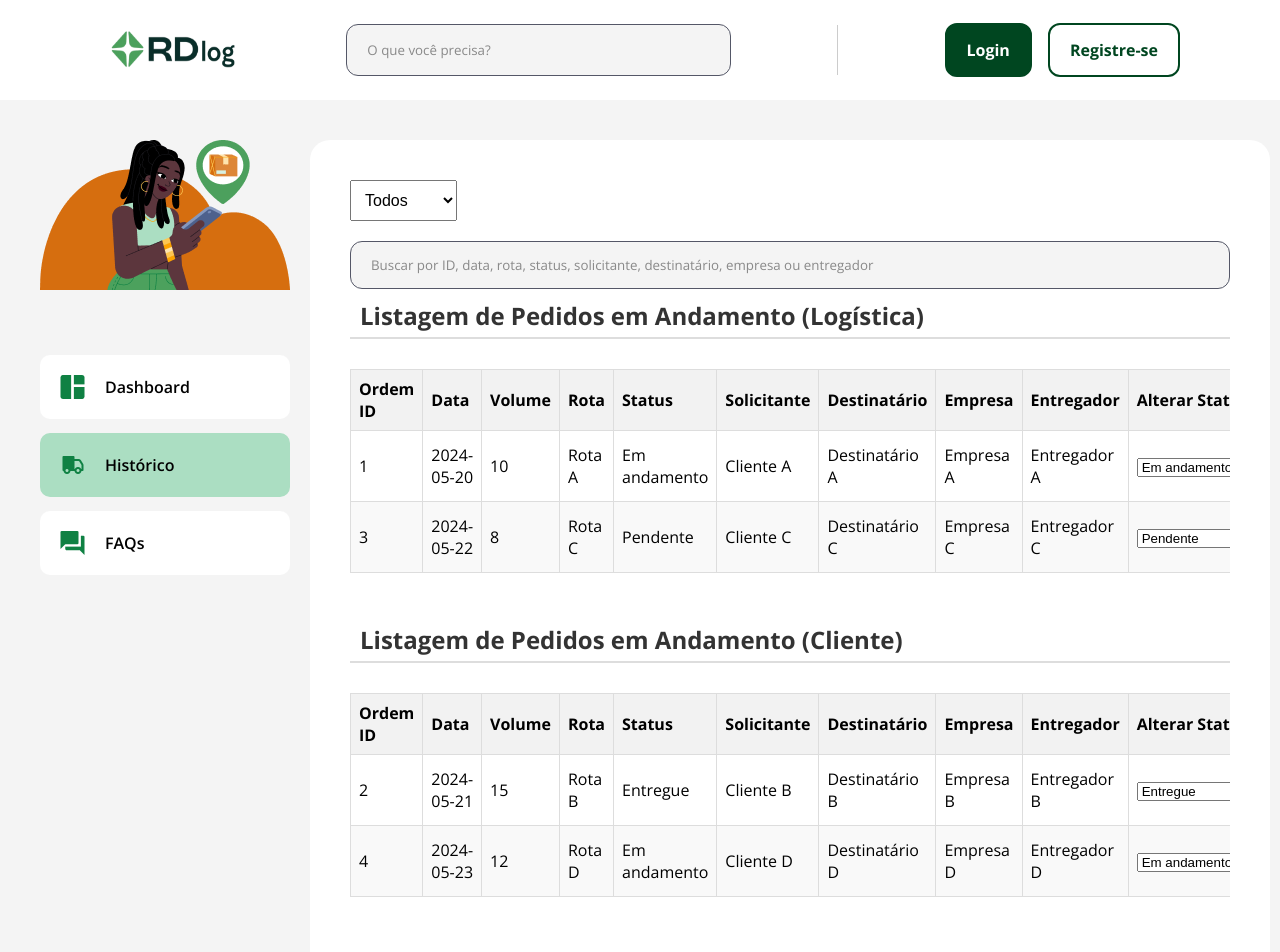
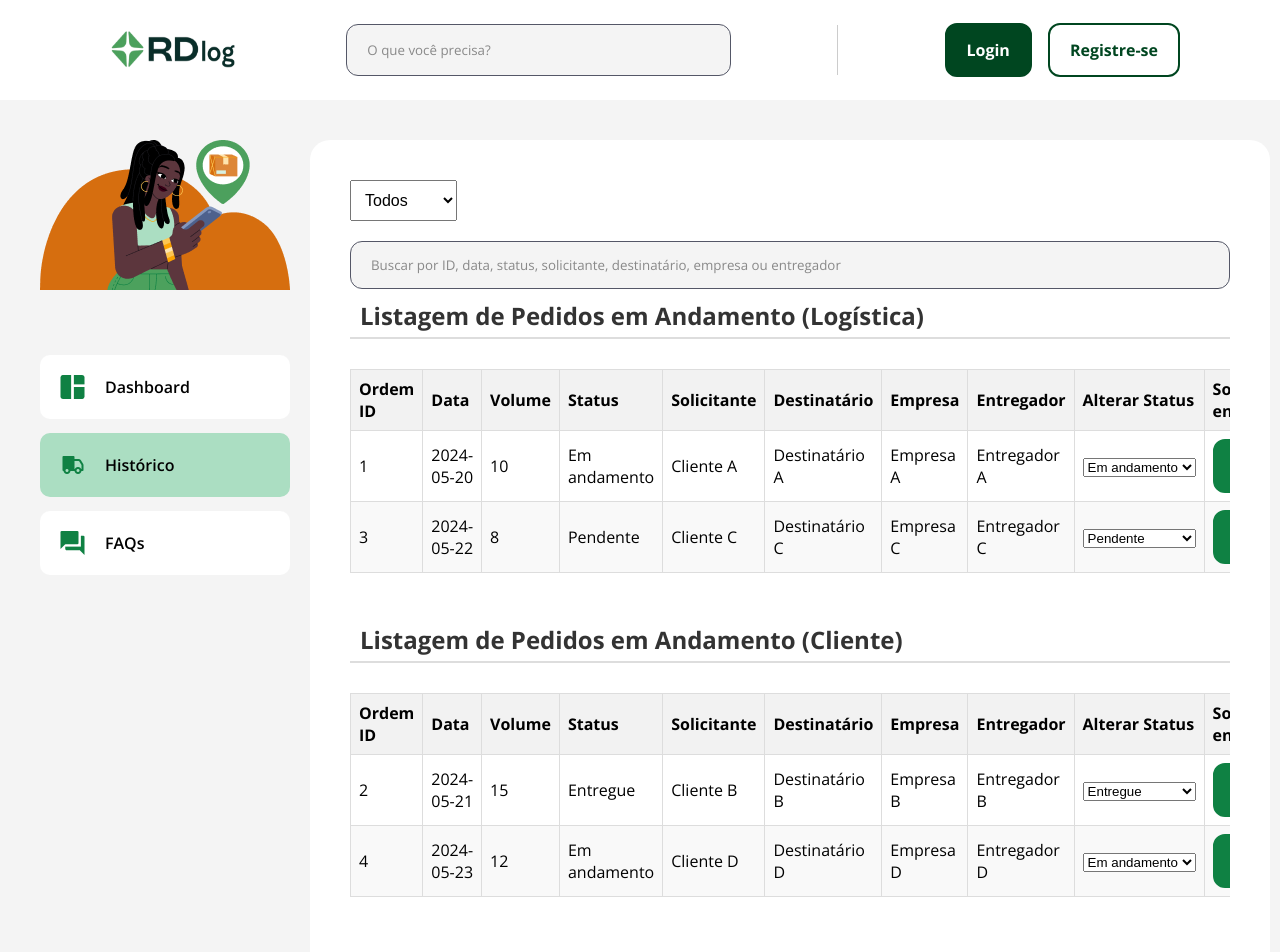
Before and after one commit to pmagalhaes2/rd-log-frontend, a React (Create React App) app: page /history in a window 1280 px wide. Shown: the top 952 px of the page. Built offline with nearby package versions, Linux system fonts and the light colour scheme; some icons are missing.

Commit message:
Update Order, retirada da tabela rota

```diff
--- a/src/pages/Order/Order.jsx
+++ b/src/pages/Order/Order.jsx
@@ -6,10 +6,10 @@ import { Button } from '../../Components/Button';
 
 const Order = () => {
     const [orders, setOrders] = useState([
-        { id: 1, date: '2024-05-20', volume: 10, route: 'Rota A', status: 'Em andamento', type: 'logistica', solicitante: 'Cliente A', destinatario: 'Destinatário A', empresa: 'Empresa A', entregador: 'Entregador A' },
-        { id: 2, date: '2024-05-21', volume: 15, route: 'Rota B', status: 'Entregue', type: 'cliente', solicitante: 'Cliente B', destinatario: 'Destinatário B', empresa: 'Empresa B', entregador: 'Entregador B' },
-        { id: 3, date: '2024-05-22', volume: 8, route: 'Rota C', status: 'Pendente', type: 'logistica', solicitante: 'Cliente C', destinatario: 'Destinatário C', empresa: 'Empresa C', entregador: 'Entregador C' },
-        { id: 4, date: '2024-05-23', volume: 12, route: 'Rota D', status: 'Em andamento', type: 'cliente', solicitante: 'Cliente D', destinatario: 'Destinatário D', empresa: 'Empresa D', entregador: 'Entregador D' },
+        { id: 1, date: '2024-05-20', volume: 10,  status: 'Em andamento', type: 'logistica', solicitante: 'Cliente A', destinatario: 'Destinatário A', empresa: 'Empresa A', entregador: 'Entregador A' },
+        { id: 2, date: '2024-05-21', volume: 15,  status: 'Entregue', type: 'cliente', solicitante: 'Cliente B', destinatario: 'Destinatário B', empresa: 'Empresa B', entregador: 'Entregador B' },
+        { id: 3, date: '2024-05-22', volume: 8,  status: 'Pendente', type: 'logistica', solicitante: 'Cliente C', destinatario: 'Destinatário C', empresa: 'Empresa C', entregador: 'Entregador C' },
+        { id: 4, date: '2024-05-23', volume: 12,  status: 'Em andamento', type: 'cliente', solicitante: 'Cliente D', destinatario: 'Destinatário D', empresa: 'Empresa D', entregador: 'Entregador D' },
     ]);
 
     const [filter, setFilter] = useState('');
@@ -18,10 +18,10 @@ const Order = () => {
 
     useEffect(() => {
         setOrders([
-            { id: 1, date: '2024-05-20', volume: 10, route: 'Rota A', status: 'Em andamento', type: 'logistica', solicitante: 'Cliente A', destinatario: 'Destinatário A', empresa: 'Empresa A', entregador: 'Entregador A' },
-            { id: 2, date: '2024-05-21', volume: 15, route: 'Rota B', status: 'Entregue', type: 'cliente', solicitante: 'Cliente B', destinatario: 'Destinatário B', empresa: 'Empresa B', entregador: 'Entregador B' },
-            { id: 3, date: '2024-05-22', volume: 8, route: 'Rota C', status: 'Pendente', type: 'logistica', solicitante: 'Cliente C', destinatario: 'Destinatário C', empresa: 'Empresa C', entregador: 'Entregador C' },
-            { id: 4, date: '2024-05-23', volume: 12, route: 'Rota D', status: 'Em andamento', type: 'cliente', solicitante: 'Cliente D', destinatario: 'Destinatário D', empresa: 'Empresa D', entregador: 'Entregador D' },
+            { id: 1, date: '2024-05-20', volume: 10,  status: 'Em andamento', type: 'logistica', solicitante: 'Cliente A', destinatario: 'Destinatário A', empresa: 'Empresa A', entregador: 'Entregador A' },
+            { id: 2, date: '2024-05-21', volume: 15,  status: 'Entregue', type: 'cliente', solicitante: 'Cliente B', destinatario: 'Destinatário B', empresa: 'Empresa B', entregador: 'Entregador B' },
+            { id: 3, date: '2024-05-22', volume: 8, status: 'Pendente', type: 'logistica', solicitante: 'Cliente C', destinatario: 'Destinatário C', empresa: 'Empresa C', entregador: 'Entregador C' },
+            { id: 4, date: '2024-05-23', volume: 12,  status: 'Em andamento', type: 'cliente', solicitante: 'Cliente D', destinatario: 'Destinatário D', empresa: 'Empresa D', entregador: 'Entregador D' },
         ]);
     }, []);
 
@@ -54,7 +54,6 @@ const Order = () => {
                 return (
                     order.id.toString().includes(searchTerm) ||
                     order.date.includes(searchTerm) ||
-                    order.route.toLowerCase().includes(searchTerm.toLowerCase()) ||
                     order.status.toLowerCase().includes(searchTerm.toLowerCase()) ||
                     order.solicitante.toLowerCase().includes(searchTerm.toLowerCase()) ||
                     order.destinatario.toLowerCase().includes(searchTerm.toLowerCase()) ||
@@ -79,7 +78,7 @@ const Order = () => {
                     type="text"
                     value={searchTerm}
                     onChange={(e) => setSearchTerm(e.target.value)}
-                    placeholder="Buscar por ID, data, rota, status, solicitante, destinatário, empresa ou entregador"
+                    placeholder="Buscar por ID, data, status, solicitante, destinatário, empresa ou entregador"
                     className={styles.searchInput}
                 />
 
@@ -96,7 +95,6 @@ const Order = () => {
                                         <th>Ordem ID</th>
                                         <th>Data</th>
                                         <th>Volume</th>
-                                        <th>Rota</th>
                                         <th>Status</th>
                                         <th>Solicitante</th>
                                         <th>Destinatário</th>
@@ -112,7 +110,6 @@ const Order = () => {
                                             <td>{order.id}</td>
                                             <td>{order.date}</td>
                                             <td>{order.volume}</td>
-                                            <td>{order.route}</td>
                                             <td>{order.status}</td>
                                             <td>{order.solicitante}</td>
                                             <td>{order.destinatario}</td>
@@ -151,7 +148,6 @@ const Order = () => {
                                         <th>Ordem ID</th>
                                         <th>Data</th>
                                         <th>Volume</th>
-                                        <th>Rota</th>
                                         <th>Status</th>
                                         <th>Solicitante</th>
                                         <th>Destinatário</th>
@@ -167,7 +163,6 @@ const Order = () => {
                                             <td>{order.id}</td>
                                             <td>{order.date}</td>
                                             <td>{order.volume}</td>
-                                            <td>{order.route}</td>
                                             <td>{order.status}</td>
                                             <td>{order.solicitante}</td>
                                             <td>{order.destinatario}</td>
--- a/src/pages/Order/Order.module.scss
+++ b/src/pages/Order/Order.module.scss
@@ -41,6 +41,8 @@
     padding: 8px;
     text-align: left;
   }
+
+
 
   th {
     background-color: #f2f2f2;
--- a/src/pages/UserProfileForm/UserProfileForm.jsx
+++ b/src/pages/UserProfileForm/UserProfileForm.jsx
@@ -5,9 +5,12 @@ import { Button } from "../../Components/Button";
 import { Input } from "../../Components/Input";
 import MenuComponent from "../../Components/Menu/Menu";
 import styles from "./UserProfileForm.module.scss";
+import { useUser } from "../../context/UserContext";
 
 function UserProfileForm({ onUpdate }) {
-  const userProfile = {id: 2,  name: "Empresa Teste", opening_hours: "08:00:00", closing_hours: "18:00:00", phone_number: "1234567890", email: "", password: "", accepts_dangerous_loads: false};
+  const { user } = useUser();
+  const userProfile = user;
+
   const nameRef = useRef(null);
   const openingHoursRef = useRef(null);
   const closingHoursRef = useRef(null);
@@ -29,9 +32,8 @@ function UserProfileForm({ onUpdate }) {
   const handleSubmit = async (e) => {
     e.preventDefault();
 
-    // Verifica se userProfile está definido, POREM NÃO ESTOU USANDO NENHUM ID DE USUÁRIO
-    if (!userProfile) {
-      console.error("UserProfile não definido.");
+    if (!userProfile || !userProfile.id) {
+      console.error("ID do usuário não encontrado.");
       return;
     }
 
@@ -44,8 +46,6 @@ function UserProfileForm({ onUpdate }) {
       password: passwordRef.current.value,
       accepts_dangerous_loads: acceptsDangerousLoadsRef.current.checked,
     };
-
-    console.log("formData:", formData);
 
     try {
       setIsLoading(true);
@@ -63,6 +63,7 @@ function UserProfileForm({ onUpdate }) {
           }),
         }
       );
+
       if (response.ok) {
         setMessage("Perfil atualizado com sucesso!");
         onUpdate(formData);
--- a/src/pages/UserProfileForm/UserProfileForm.module.scss
+++ b/src/pages/UserProfileForm/UserProfileForm.module.scss
@@ -15,11 +15,10 @@
 }
 
 .userProfileFormContainer {
-  width: 80%;
+  width: 75%;
   background-color: #fff;
   border-radius: 20px;
 
-  /* Estilos para o formulário */
   form {
     display: flex;
     flex-direction: column;
```
Also changed, not shown: src/Components/UserProvider/UserProvider.jsx (added, +21 -0 lines).
